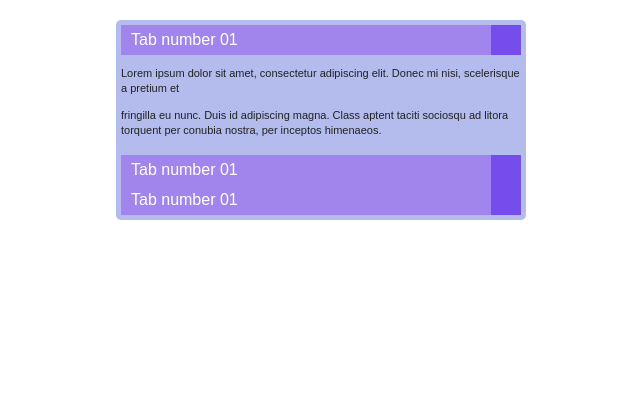
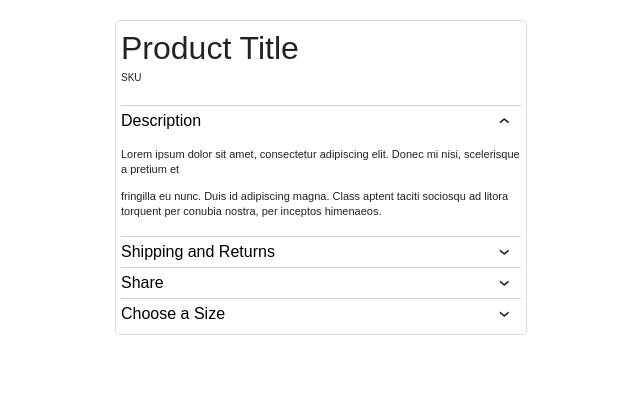
Before and after one commit to mrjoseph/jquery-accordion, a plain HTML site: page index.html in a window 1280 px wide. Shown: the whole page, without its empty margins (319-959 px from the left). Drawn offline with nearby package versions, Linux system fonts and the light colour scheme.

Commit message:
Styling and graphic added to button

```diff
--- a/css/main.css
+++ b/css/main.css
@@ -63,26 +63,43 @@ textarea {
 body{
     padding:20px;
 }
-#wrapper{
+#accordion-wrapper h1, #accordion-wrapper h4{
+    margin:0;
+    padding:0;
+    font-weight: normal;
+}
+#accordion-wrapper h4{
+    font-size: 10px;
+
+}
+#accordion-wrapper{
     margin:0 auto;
     width:400px;
     padding:20px;
     border-radius: 5px;
     padding:5px;
-    background: #B4BBED;
+    border:1px solid #DBDBDB;
 }
 #accordion{
     list-style: none;
-    margin: 0;
+    margin: 20px 0 0 0;
     padding:0;
 
 }
 .arrow-open-close{
     display:block;
-    width:30px;
-    height:30px;
+    width:13px;
+    height:10px;
     float:right;
-    background: #774CED;
+    background-image: url('../images/accordion-arrows.jpg');
+    background-repeat: no-repeat;
+    margin:10px;
+}
+.tab-closed{
+
+}
+.tab-opened{
+   background-position: 0 -10px;
 }
 .arrow-open-close span{
     display:none;
@@ -90,16 +107,12 @@ body{
 
 .toggle-btn{
     cursor: pointer;
-    background: #A185ED;
+    border-top:1px solid #ccc;
     float:left;
     width:100%;
 }
-.toggle-btn:hover{
-    background: #B29DEB;
-}
 .container-title{
-    color:#fff;
-    padding-left:10px;
+    color:#000;
     line-height: 30px;
 }
 .accordion-container{
--- a/index.html
+++ b/index.html
@@ -17,12 +17,14 @@
     </head>
     <body>
 
-        <div id="wrapper">
+        <div id="accordion-wrapper">
+            <h1>Product Title</h1>
+            <h4>SKU</h4>
             <ul id="accordion">
                 <li class="">
                     <div class="toggle-btn">
-                        <span class="arrow-open-close"><span>close</span></span>
-                        <span class="container-title">Tab number 01</span>
+                        <span class="arrow-open-close tab-opened"><span>close</span></span>
+                        <span class="container-title">Description</span>
                     </div>
                     <div class="accordion-container opened">
                        <p>
@@ -36,8 +38,8 @@
                 </li>
                 <li class="">
                     <div class="toggle-btn">
-                        <span class="arrow-open-close"><span>close</span></span>
-                        <span class="container-title">Tab number 01</span>
+                        <span class="arrow-open-close tab-closed"><span>close</span></span>
+                        <span class="container-title">Shipping and Returns</span>
                     </div>
                     <div class="accordion-container closed">
                        <p>
@@ -51,8 +53,23 @@
                 </li>
                 <li class="">
                     <div class="toggle-btn">
-                        <span class="arrow-open-close"><span>close</span></span>
-                        <span class="container-title">Tab number 01</span>
+                        <span class="arrow-open-close tab-closed"><span>close</span></span>
+                        <span class="container-title">Share</span>
+                    </div>
+                    <div class="accordion-container closed">
+                       <p>
+                            Lorem ipsum dolor sit amet, consectetur adipiscing elit. Donec mi nisi, scelerisque a pretium et
+                        </p>
+
+                       <p>
+                            fringilla eu nunc. Duis id adipiscing magna. Class aptent taciti sociosqu ad litora torquent per conubia nostra, per inceptos himenaeos.
+                        </p>
+                    </div>
+                </li>
+                <li class="">
+                    <div class="toggle-btn">
+                        <span class="arrow-open-close tab-closed"><span>close</span></span>
+                        <span class="container-title">Choose a Size</span>
                     </div>
                     <div class="accordion-container closed">
                        <p>
--- a/js/main.js
+++ b/js/main.js
@@ -16,18 +16,17 @@ accordion.vars = {
 }
 
 	accordion.app = {
-
 		openTab: function(open){
 			$(open).animate({
 				height: 100
-			},500,function(){
+			},700,function(){
 				$(this).removeClass('closed').addClass('opened');
 			});
 		},
 		closeTab: function(){
 			$('.opened').animate({
 				height: 0
-			},500, function(){
+			},700, function(){
 				$(this).removeClass('opened').addClass('closed');
 			});
 		},
@@ -35,12 +34,15 @@ accordion.vars = {
 			$('.toggle-btn').click(function(){
 				//close any open tabs if they have a class of open
 				var open = $(this).parent().find('.accordion-container');
+				var tabImage = $(this).find('.arrow-open-close');
 				if(!open.hasClass('opened')){
 					accordion.app.closeTab();
 					accordion.app.openTab(open);
+					$('.arrow-open-close').removeClass('tab-opened').addClass('tab-closed');
+					$(this).find('.arrow-open-close').removeClass('tab-closed').addClass('tab-opened');
 				}
 			});
-		},
+		}
 
 	};
 
```
Also changed, not shown: images/accordion-arrows.jpg (added).
